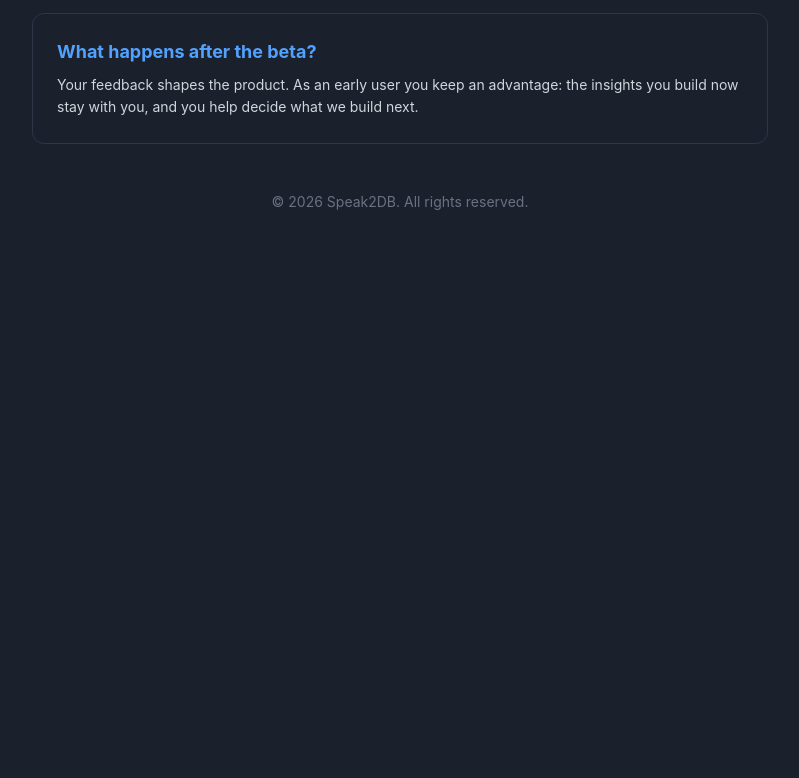
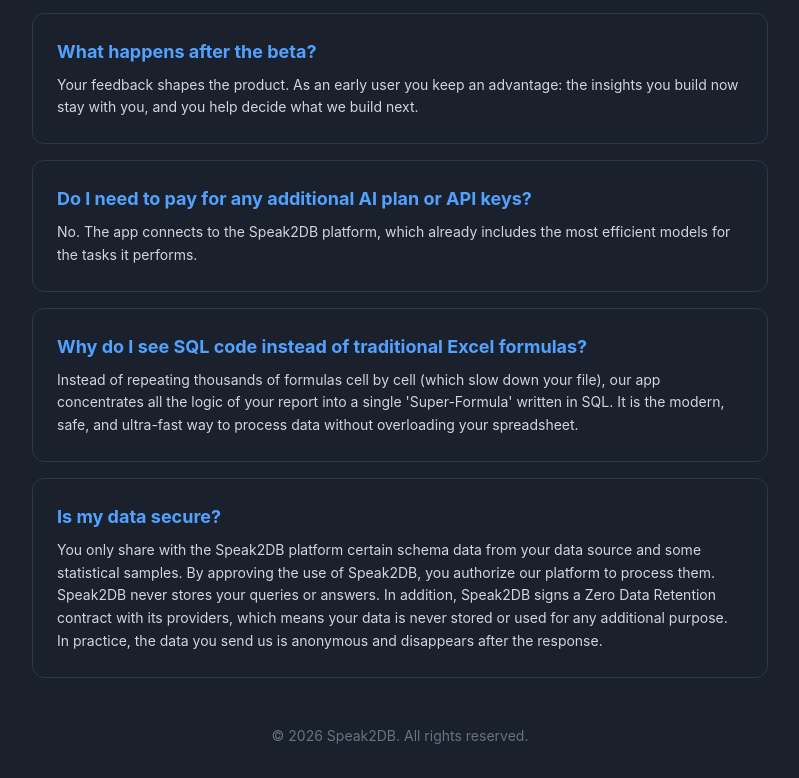
Before and after one commit to rodrigos2db/webpage, a website: page asijuhjkrkflccl45lsldkERrt9.html in a window 1280 px wide. Shown: the part 4108-4886 px from the top of the page, without its empty margins (240-1039 px from the left). Before the commit the page ends 4352 px from the top, so only its background shows below. Drawn offline with Linux system fonts and the light colour scheme.

Commit message:
add faq questions

```diff
--- a/asijuhjkrkflccl45lsldkERrt9.html
+++ b/asijuhjkrkflccl45lsldkERrt9.html
@@ -562,6 +562,29 @@
           user you keep an advantage: the insights you build now stay with you, and you help decide what we build next.
         </p>
       </div>
+      <div class="faq-card">
+        <h3 class="text-lg font-bold text-blue-400 mb-2" data-key="faq-q6">Do I need to pay for any additional AI plan or
+          API keys?</h3>
+        <p class="text-gray-300 text-sm leading-relaxed" data-key="faq-a6">No. The app connects to the Speak2DB
+          platform, which already includes the most efficient models for the tasks it performs.</p>
+      </div>
+      <div class="faq-card">
+        <h3 class="text-lg font-bold text-blue-400 mb-2" data-key="faq-q7">Why do I see SQL code instead of traditional
+          Excel formulas?</h3>
+        <p class="text-gray-300 text-sm leading-relaxed" data-key="faq-a7">Instead of repeating thousands of formulas
+          cell by cell (which slow down your file), our app concentrates all the logic of your report into a single
+          'Super-Formula' written in SQL. It is the modern, safe, and ultra-fast way to process data without
+          overloading your spreadsheet.</p>
+      </div>
+      <div class="faq-card">
+        <h3 class="text-lg font-bold text-blue-400 mb-2" data-key="faq-q8">Is my data secure?</h3>
+        <p class="text-gray-300 text-sm leading-relaxed" data-key="faq-a8">You only share with the Speak2DB platform
+          certain schema data from your data source and some statistical samples. By approving the use of Speak2DB,
+          you authorize our platform to process them. Speak2DB never stores your queries or answers. In addition,
+          Speak2DB signs a Zero Data Retention contract with its providers, which means your data is never stored or
+          used for any additional purpose. In practice, the data you send us is anonymous and disappears after the
+          response.</p>
+      </div>
     </div>
   </section>
 
--- a/i18n/en.json
+++ b/i18n/en.json
@@ -122,6 +122,12 @@
   "faq-a4": "Absolutely. You can view and share the technical query Speak2DB generates, so your IT team can verify every result.",
   "faq-q5": "What happens after the beta?",
   "faq-a5": "Your feedback shapes the product. As an early user you keep an advantage: the insights you build now stay with you, and you help decide what we build next.",
+  "faq-q6": "Do I need to pay for any additional AI plan or API keys?",
+  "faq-a6": "No. The app connects to the Speak2DB platform, which already includes the most efficient models for the tasks it performs.",
+  "faq-q7": "Why do I see SQL code instead of traditional Excel formulas?",
+  "faq-a7": "Instead of repeating thousands of formulas cell by cell (which slow down your file), our app concentrates all the logic of your report into a single 'Super-Formula' written in SQL. It is the modern, safe, and ultra-fast way to process data without overloading your spreadsheet.",
+  "faq-q8": "Is my data secure?",
+  "faq-a8": "You only share with the Speak2DB platform certain schema data from your data source and some statistical samples. By approving the use of Speak2DB, you authorize our platform to process them. Speak2DB never stores your queries or answers. In addition, Speak2DB signs a Zero Data Retention contract with its providers, which means your data is never stored or used for any additional purpose. In practice, the data you send us is anonymous and disappears after the response.",
 
   "teaser-title": "Watch the tutorials",
   "teaser-desc": "Step-by-step videos so you can see how Speak2DB works.",
--- a/i18n/es.json
+++ b/i18n/es.json
@@ -122,6 +122,12 @@
   "faq-a4": "Por supuesto. Puedes ver y compartir la consulta técnica que Speak2DB genera, para que tu equipo de TI pueda verificar cada resultado.",
   "faq-q5": "¿Qué pasa después de la beta?",
   "faq-a5": "Tu feedback moldea el producto. Como usuario temprano tienes una ventaja: los insights que construyas ahora se quedan contigo, y nos ayudas a decidir qué construimos después.",
+  "faq-q6": "¿Necesito pagar por algún plan o API keys de inteligencia artificial adicionales?",
+  "faq-a6": "No. La aplicación se conecta a la plataforma de Speak2DB, que ya incluye los modelos más eficientes para las tareas que realiza.",
+  "faq-q7": "¿Por qué veo código SQL en lugar de las fórmulas tradicionales de Excel?",
+  "faq-a7": "En lugar de repetir miles de fórmulas celda por celda (que ralentizan tu archivo), nuestra aplicación concentra toda la lógica de tu reporte en una sola 'Súper-Fórmula' escrita en SQL. Es la forma moderna, segura y ultrarrápida de procesar datos sin sobrecargar tu pantalla.",
+  "faq-q8": "¿Están mis datos seguros?",
+  "faq-a8": "Solo compartirás con la plataforma de Speak2DB ciertos datos del esquema de tu fuente de datos y algunas muestras estadísticas. Al aprobar el uso de Speak2DB, autorizas a nuestra plataforma a tratarlos. Speak2DB jamás almacena tus consultas ni respuestas. Además, Speak2DB firma con sus proveedores un contrato de Zero Data Retention, lo que significa que tus datos nunca son almacenados ni utilizados para ningún fin adicional. En la práctica, los datos que nos envías son anónimos y desaparecen tras la respuesta.",
 
   "teaser-title": "Mira los tutoriales",
   "teaser-desc": "Videos paso a paso para que veas cómo funciona Speak2DB.",
```
